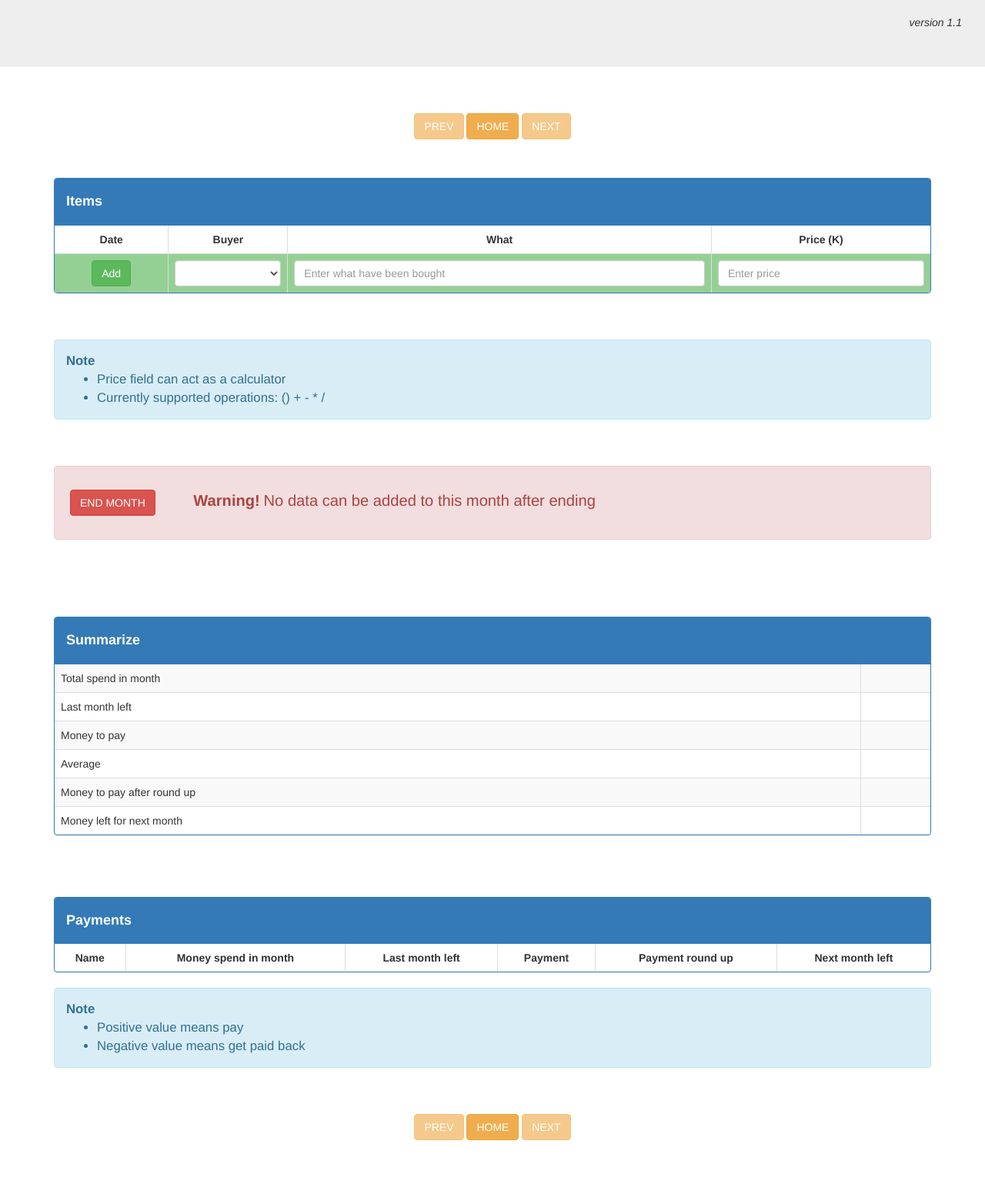
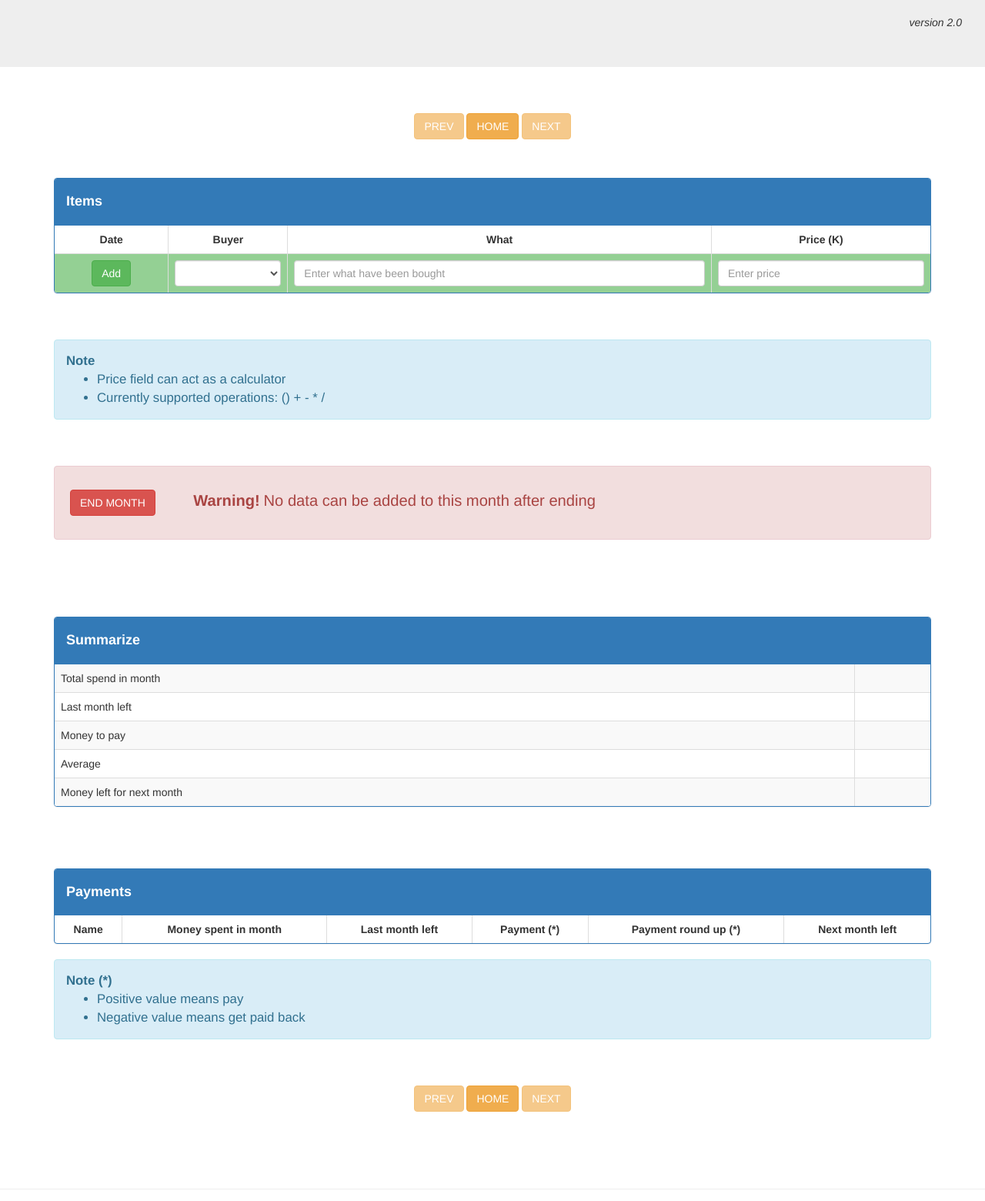
Before and after one commit to dthung1602/MyWebApp, a Python web app: template templates/money_current_month.html in a window 1280 px wide. Shown: the part 129-1689 px from the top of the page at 77% size. Run offline with Jinja, Linux system fonts and the light colour scheme; the template is opened without the code that fills it, so the values that code supplies are empty.

Commit message:
add round up for float value

```diff
--- a/templates/money_current_month.html
+++ b/templates/money_current_month.html
@@ -8,7 +8,7 @@
     {% if month.time_end %}
     <p style="padding-left:70px"><i>End date : {{month.time_end.strftime("%d/%m/%y")}}</i></p>
     {% endif %}
-    <p style="text-align:right;padding-right:30px;font-size:100%;margin-bottom:0"><i>version 1.1</i></p>
+    <p style="text-align:right;padding-right:30px;font-size:100%;margin-bottom:0"><i>version 2.0</i></p>
 </div>
 
 <div class="container">
@@ -87,7 +87,7 @@
                 <td><input name="what" required class="form-control" placeholder="Enter what have been bought"></td>
                 <td style="width:25%">
                     <input name="price" title="Arithmetic expression with + - * / ()" pattern="^[0-9 \+\-\*\/\(\)]+$"
- required class="form-control" placeholder="Enter price">
+                           required class="form-control" placeholder="Enter price">
                 </td>
             </tr>
             {% endif %}
@@ -135,11 +135,7 @@
             </tr>
             <tr>
                 <td>Average</td>
-                <td>{{month.average}}</td>
-            </tr>
-            <tr>
-                <td>Money to pay after round up</td>
-                <td>{{month.roundup}}</td>
+                <td>{{round_float(month.average)}}</td>
             </tr>
             <tr>
                 <td>Money left for next month</td>
@@ -156,23 +152,23 @@
             <thead>
             <tr>
                 <th style="text-align:center">Name</th>
-                <th style="text-align:center">Money spend in month</th>
+                <th style="text-align:center">Money spent in month</th>
                 <th style="text-align:center">Last month left</th>
-                <th style="text-align:center">Payment</th>
-                <th style="text-align:center">Payment round up</th>
+                <th style="text-align:center">Payment (*)</th>
+                <th style="text-align:center">Payment round up (*)</th>
                 <th style="text-align:center">Next month left</th>
             </tr>
             </thead>
 
             <tbody>
             {% for buyer in buyers %}
-            <tr>
-                <td>{{buyer.name}}</td>
+            <tr style="text-align:right">
+                <td style="text-align:center">{{buyer.name}}</td>
                 <td>{{buyer.money}}</td>
-                <td>{{buyer.last_month_left}}</td>
-                <td>{{buyer.charge}}</td>
+                <td>{{round_float(buyer.last_month_left)}}</td>
+                <td>{{round_float(buyer.charge)}}</td>
                 <td>{{buyer.roundup}}</td>
-                <td>{{buyer.next_month_left}}</td>
+                <td>{{round_float(buyer.next_month_left)}}</td>
             </tr>
             {% endfor %}
             </tbody>
@@ -180,7 +176,7 @@
     </div>
 
     <div class="alert alert-info" style="font-size:120%">
-        <strong>Note</strong>
+        <strong>Note (*)</strong>
         <ul>
             <li>Positive value means pay</li>
             <li>Negative value means get paid back</li>
```
Also changed, not shown: MyHandlers/Money.py (+22 -13 lines).
